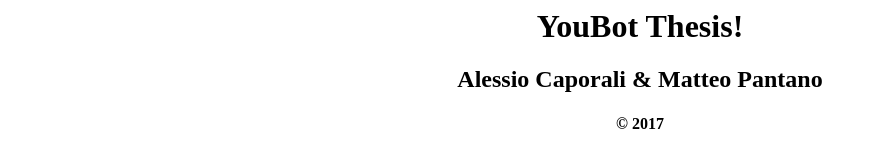
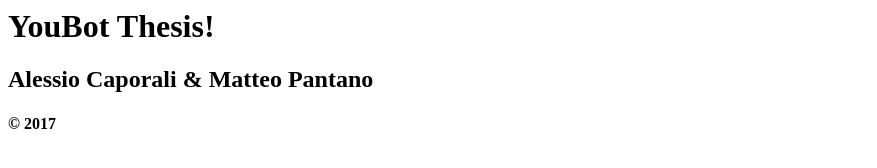
Before and after one commit to capox95/YouBot, a plain HTML site: page index.html in a window 1280 px wide. Shown: the whole page, without its empty margins (0-877 px from the left). Drawn offline with Linux system fonts and the light colour scheme.

Commit message:
Update index.html

```diff
--- a/index.html
+++ b/index.html
@@ -1,7 +1,7 @@
-<h1><center>YouBot Thesis!</center></h1>
+<h1>YouBot Thesis!</h1>
 
 
-<h2><center>Alessio Caporali &amp; Matteo Pantano</center></h2>
+<h2>Alessio Caporali &amp; Matteo Pantano</h2>
 
 
-<h4><center> &copy; 2017 </center><h4>
+<h4> &copy; 2017 <h4>
```
